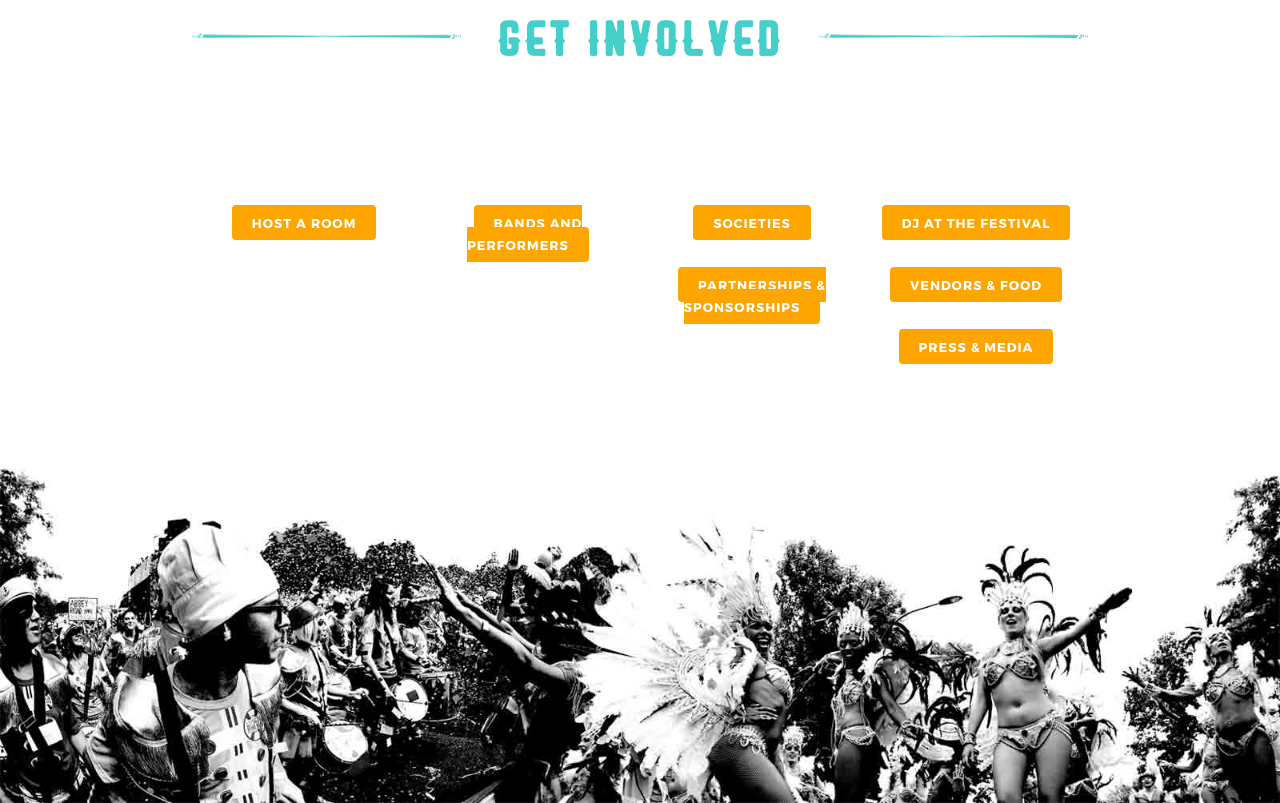
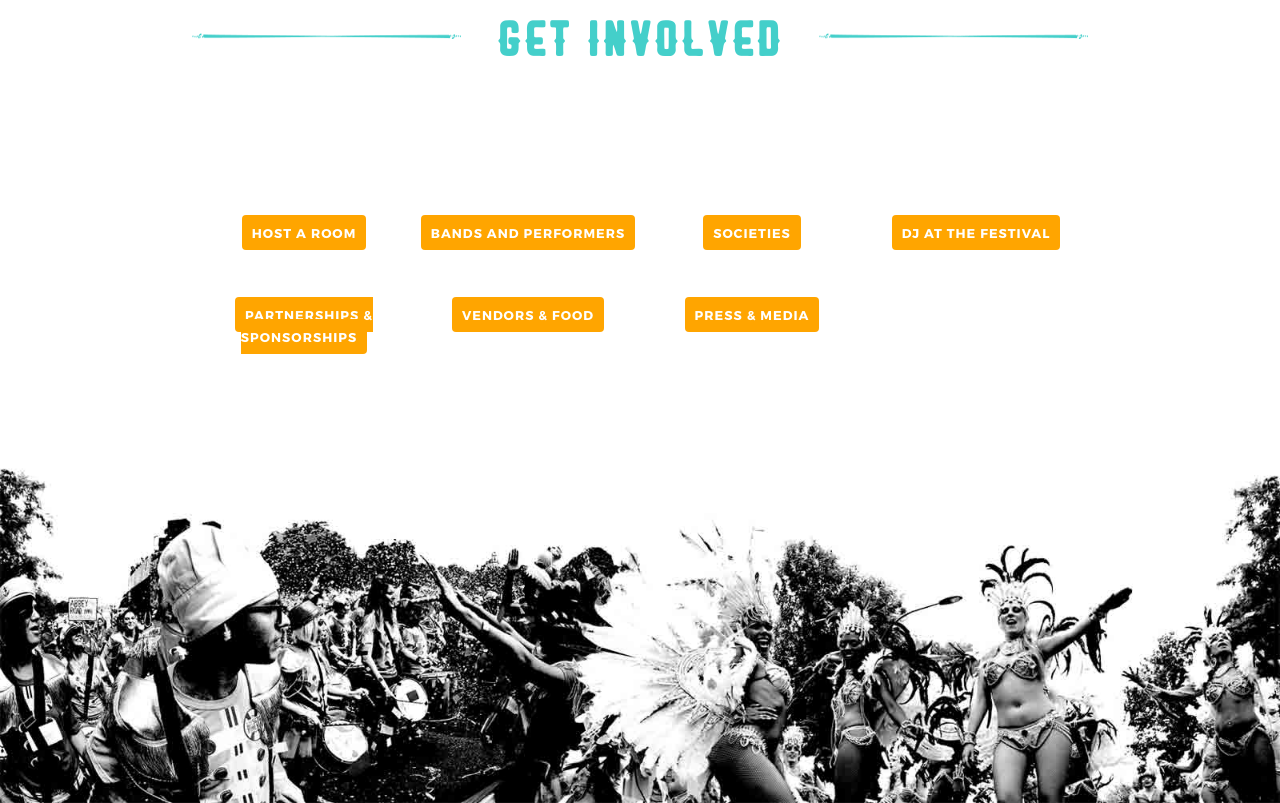
Before and after one commit to izzabudaka/PangaeaSummer2016, a website: page index.html in a window 1280 px wide. Shown: the part 3117-3920 px from the top of the page. Drawn offline with nearby package versions, Linux system fonts and the light colour scheme; a script that the page names is missing.

Commit message:
style.css conflict merge

```diff
--- a/assets/css/style.css
+++ b/assets/css/style.css
@@ -542,8 +542,9 @@ h2 {
 .buttons {
   margin-top: 13%; }
   .buttons li {
-    margin: 10px 0;
-    padding: 10px 0; }
+    margin: 20px 0;
+    padding: 10px 0;
+    box-sizing: border-box; }
 
 .btn {
   text-decoration: none;
@@ -554,7 +555,6 @@ h2 {
   padding: 10px;
   background: orange;
   border-radius: 4px;
-  padding: 10px 20px;
   box-sizing: border-box;
   -webkit-transition: all 0.2s ease-in-out;
   -moz-transition: all 0.2s ease-in-out;
```
